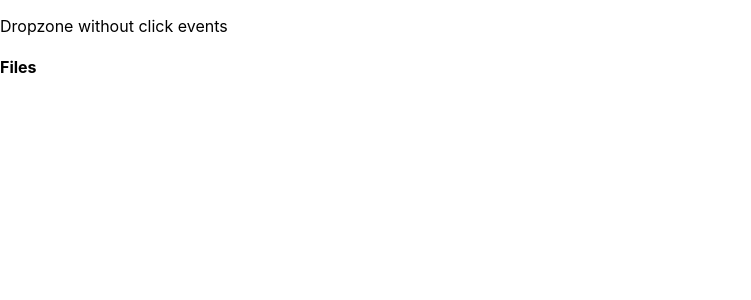
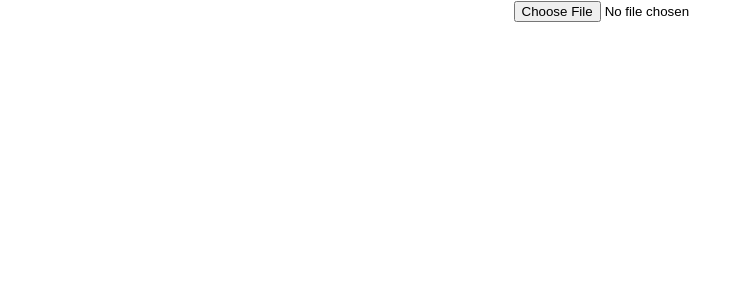
Before and after one commit to jacobatorres/springupload, a React (Create React App) app: page / in a window 1280 px wide. Shown: the top 300 px of the page, without its empty margins (0-751 px from the left). Built offline with nearby package versions, Linux system fonts and the light colour scheme.

Commit message:
POST request works

```diff
--- a/package.json
+++ b/package.json
@@ -6,8 +6,10 @@
     "@testing-library/jest-dom": "^4.2.4",
     "@testing-library/react": "^9.5.0",
     "@testing-library/user-event": "^7.2.1",
+    "axios": "^0.19.2",
     "react": "^16.13.1",
     "react-dom": "^16.13.1",
+    "react-dropzone": "^11.0.1",
     "react-scripts": "3.4.1"
   },
   "scripts": {
--- a/src/App.js
+++ b/src/App.js
@@ -1,28 +1,48 @@
-import React from 'react';
-import { useDropzone } from 'react-dropzone';
+import React, { Component } from 'react';
+import './index.css';
+import axios from 'axios';
 
-function App() {
-  const { getRootProps, getInputProps, acceptedFiles } = useDropzone();
-  const files = acceptedFiles.map((file) => (
-    <li key={file.path}>{file.path}</li>
-  ));
+class App extends Component {
+  onChangeHandler = (event) => {
+    console.log(event.target.files[0]);
 
-  return (
-    <section className="container">
-      <div {...getRootProps({ className: 'dropzone' })}>
-        <input
-          {...getInputProps()}
-          directory=""
-          webkitdirectory=""
-          type="file"
-        />{' '}
-        <p>Dropzone without click events</p>
+    // axios.get('http://localhost:8080/rulesheets').then((res) => {
+    //   // then print response status
+    //   console.log(res);
+    // }); // this works
+
+    // axios.post('', {
+    //   firstName: 'Fred',
+    //   lastName: 'Flintstone'
+    // })
+    // .then(function (response) {
+    //   console.log(response);
+    // })
+    var formData = new FormData();
+    formData.append('file', event.target.files[0]);
+    axios
+      .post('http://localhost:8080/rulesheet', formData, {
+        headers: {
+          'Content-Type': 'multipart/form-data',
+        },
+      })
+      .then((res) => {
+        console.log(res);
+      })
+      .catch((error) => {
+        console.log('nagkamali');
+        console.log(error.response);
+      });
+  };
+
+  render() {
+    return (
+      <div className="proper">
+        {' '}
+        <input type="file" name="file" onChange={this.onChangeHandler} />
       </div>
-      <aside>
-        <h4>Files</h4>
-        <ul>{files}</ul>
-      </aside>
-    </section>
-  );
+    );
+  }
 }
+
 export default App;
--- a/src/index.css
+++ b/src/index.css
@@ -11,3 +11,7 @@ code {
   font-family: source-code-pro, Menlo, Monaco, Consolas, 'Courier New',
     monospace;
 }
+
+.proper {
+  text-align: center;
+}
```
Also changed, not shown: 1 other file (tests, documents, lock files or other folders).
